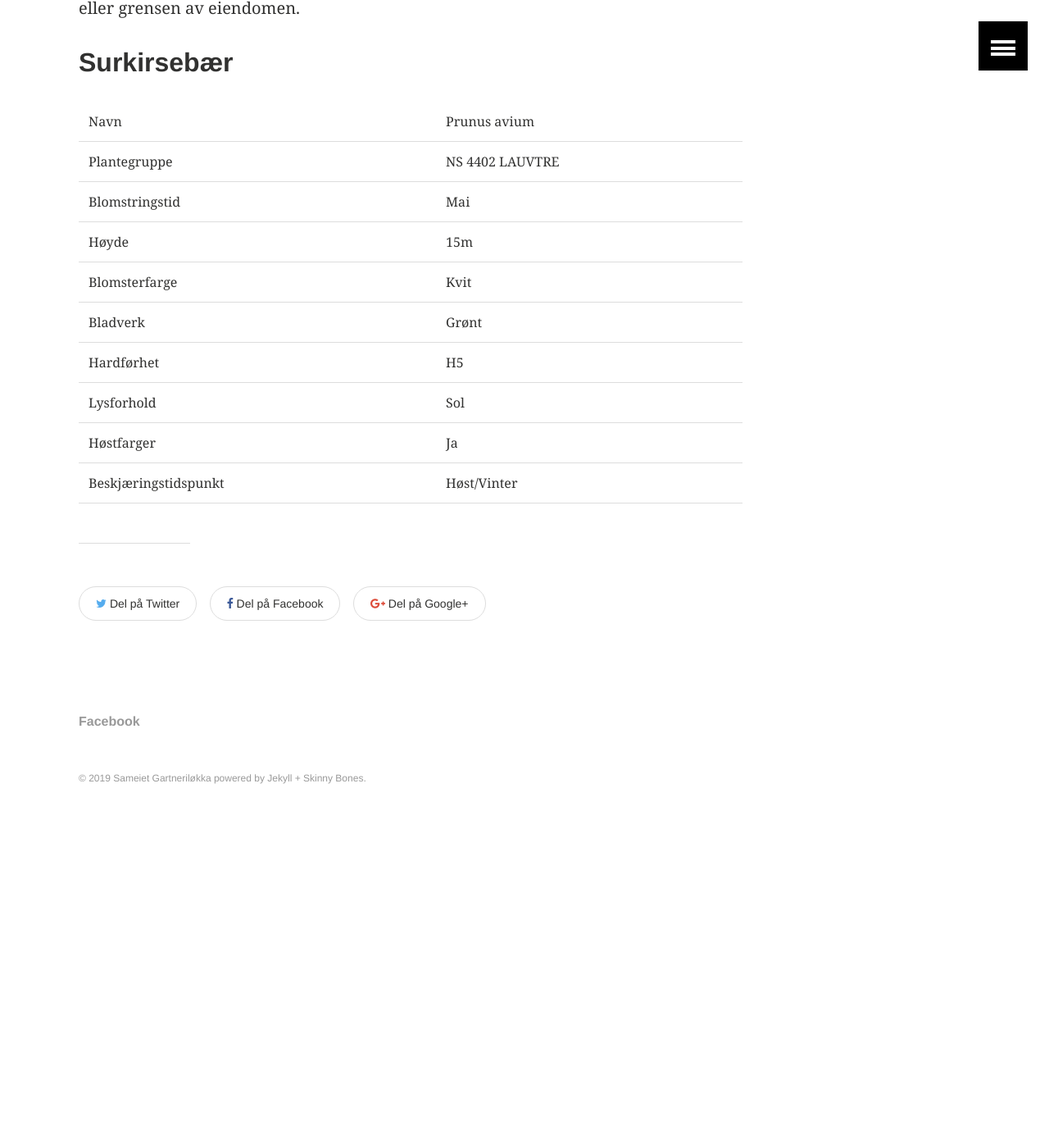
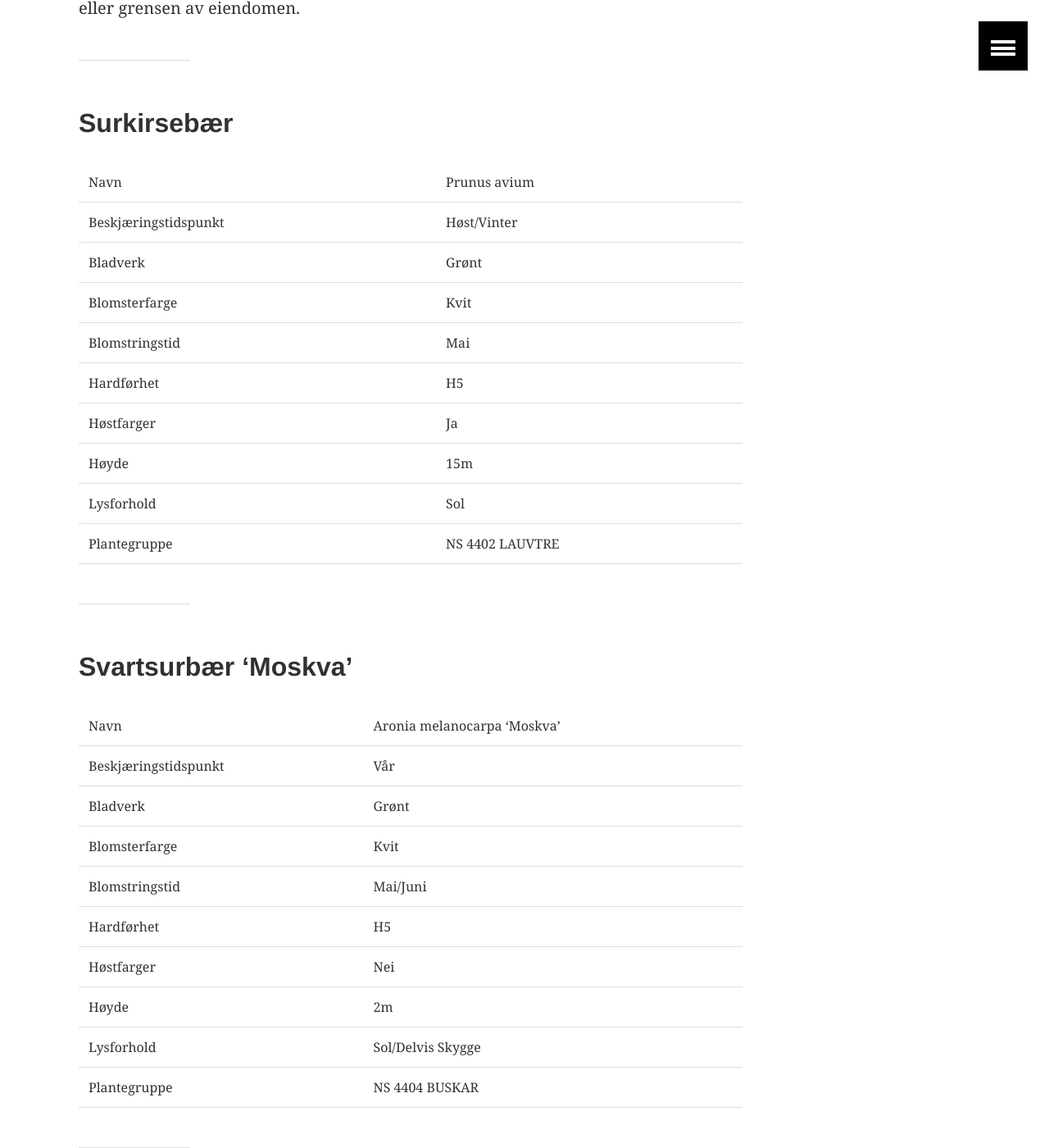
Before and after one commit to sameiet-gartnerilokka/sameiet-gartnerilokka.github.io, a Jekyll site: the page built from tjenester/sameie/beplanting.md, in a window 1280 px wide and 1400 px high, scrolled down 633 px. Shown: the whole window at 82% size. Built offline with Jekyll 4.4.1, drawn with Linux system fonts in a browser that asks for light colours; before the commit the page ends 1668 px from its top, so only the background shows below that; some of the changed text lies outside the part shown.

Commit message:
Oppdatert beplanting

```diff
--- a/tjenester/sameie/beplanting.md
+++ b/tjenester/sameie/beplanting.md
@@ -7,16 +7,81 @@
 ---
 Fra prosjektlederen ble satt opp noen beplanting i sameiet, mest på fellesområde eller grensen av eiendomen.
 
+---
+
 ## Surkirsebær
 
---- | --- | --- |
+--- | --- |
 Navn | Prunus avium
+Beskjæringstidspunkt | Høst/Vinter
+Bladverk | Grønt
+Blomsterfarge | Kvit
+Blomstringstid | Mai
+Hardførhet | H5
+Høstfarger | Ja
+Høyde | 15m
+Lysforhold | Sol
 Plantegruppe | NS 4402 LAUVTRE
+
+---
+
+## Svartsurbær 'Moskva'
+
+--- | --- |
+Navn | Aronia melanocarpa 'Moskva'
+Beskjæringstidspunkt | Vår
+Bladverk | Grønt
+Blomsterfarge | Kvit
+Blomstringstid | Mai/Juni
+Hardførhet | H5
+Høstfarger | Nei
+Høyde | 2m
+Lysforhold | Sol/Delvis Skygge
+Plantegruppe | NS 4404 BUSKAR
+
+---
+
+## Bøk
+
+--- | --- |
+Navn | Fagus sylvatica
+Beskjæringstidspunkt | Vår/Høst
+Bladverk | Grønt
+Blomstringstid | Mai/Juni
+Hardførhet | H5
+Høstfarger | Nei
+Høyde | 20m
+Lysforhold | Sol/Delvis Skygge
+Plantegruppe | NS 4402 LAUVTRE
+
+---
+
+## Spisslønn
+
+--- | --- |
+Navn | Acer platanoides
+Beskjæringstidspunkt | Vår
+Bladverk | Grønt
+Blomsterfarge | Gulgrøn
 Blomstringstid | Mai
-Høyde | 15m
-Blomsterfarge | Kvit
+Hardførhet | H6
+Høstfarger | Ja
+Høyde | 25m
+Lysforhold | Sol/Delvis Skygge
+Plantegruppe | NS 4402 LAUVTRE
+
+---
+
+## Svartor
+
+--- | --- |
+Navn | Alnus glutinosa
+Beskjæringstidspunkt | Vår
 Bladverk | Grønt
+Blomstringstid | April/Mai
+Blomsterfarge | Kvit, kremfarga
 Hardførhet | H5
-Lysforhold | Sol
-Høstfarger | Ja
-Beskjæringstidspunkt | Høst/Vinter
+Høstfarger | Nei
+Høyde | 20m
+Lysforhold | Sol/Delvis Skygge
+Plantegruppe | NS 4402 LAUVTRE
```
Also changed, not shown: 3 other files.
